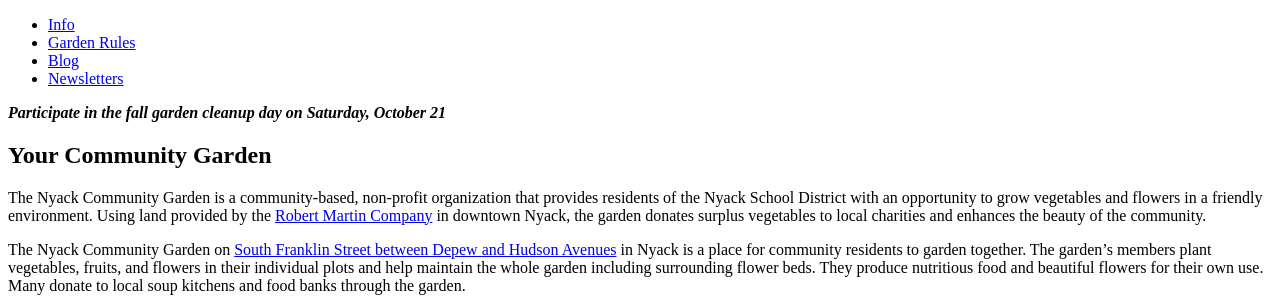
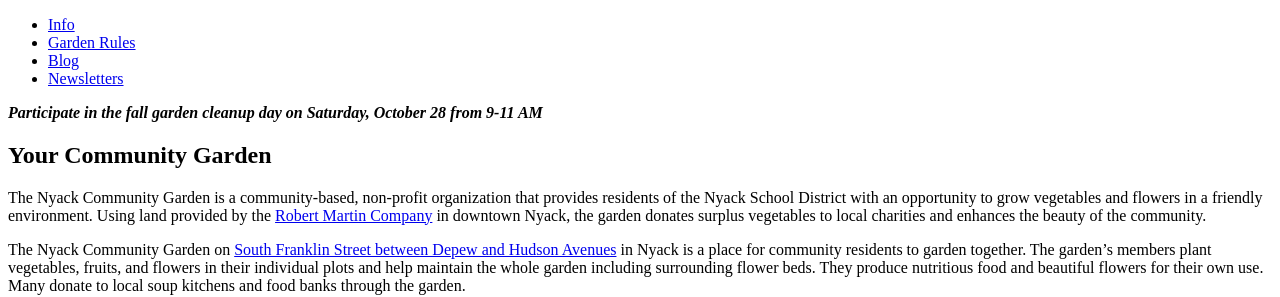
Before and after one commit to bosborne/nyackcommunitygarden, a Jekyll site: the page built from index.md, in a window 1280 px wide. Shown: the part 137-434 px from the top of the page. Built offline with Jekyll 4.4.1, drawn with Linux system fonts in a browser that asks for light colours; nearby versions of some CDN libraries; library files that are not in the unit come from our copies.

Commit message:
Cleanup date and message

```diff
--- a/_layouts/default.html
+++ b/_layouts/default.html
@@ -22,7 +22,7 @@
       <div class="bannerbox">
         <p>
           <i>
-            <b>Participate in the fall garden cleanup day on Saturday, October 21</b>
+            <b>Participate in the fall garden cleanup day on Saturday, October 28 from 9-11 AM</b>
           </i>
         </p>
       </div>
```
